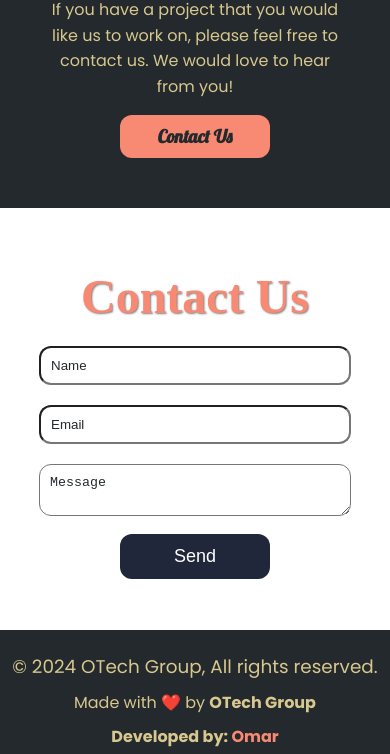
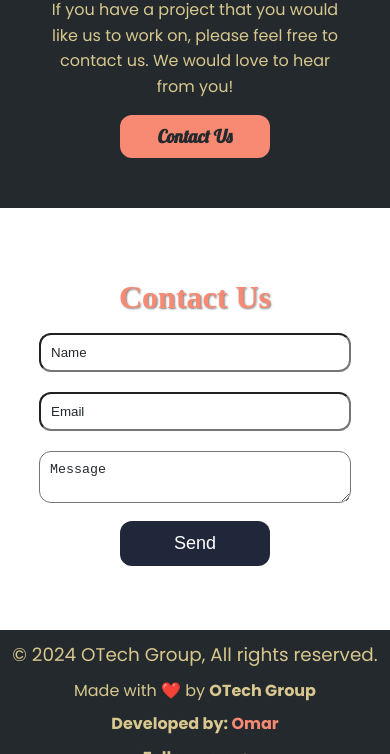
Before and after one commit to Pop2323/Frontend_Project_1, a plain HTML site: page index.html in a window 390 px wide. Shown: the part 3594-4348 px from the top of the page. Drawn offline with Linux system fonts and the light colour scheme; a web font is replaced by a local one.

Commit message:
OTech_Frontend_Project_update_2

```diff
--- a/style.css
+++ b/style.css
@@ -679,6 +679,13 @@ body {
     text-shadow: 1px 1px 2px rgba(0, 0, 0, 0.5);
 }
 
+@media screen and (max-width: 768px) {
+    .contact-title {
+        font-size: 2rem;
+    }
+
+}
+
 .contact-form {
     display: flex;
     flex-direction: column;
@@ -734,8 +741,9 @@ body {
     align-items: center;
     flex-direction: column;
     background-color: var(--darkGray-color);
-    height: 25vh;
+    /* height: 25vh; */
     width: 100%;
+    padding: 10px;
 }
 .copyright {
     font-family: var(--Poppins-font);
```
